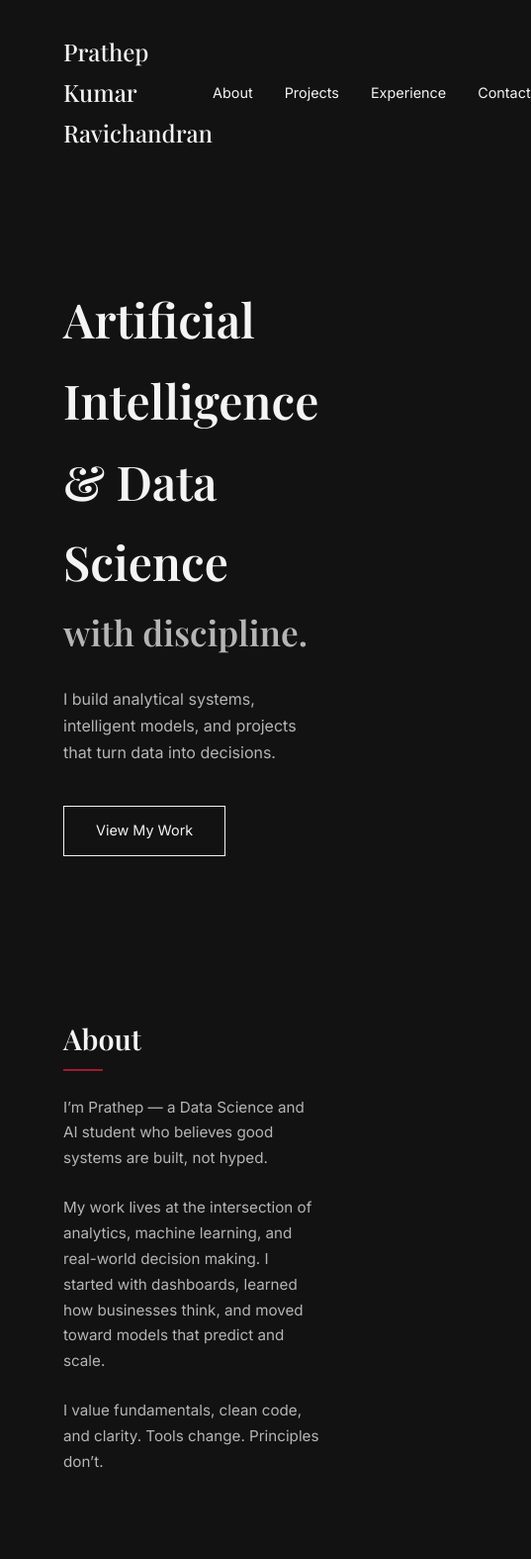
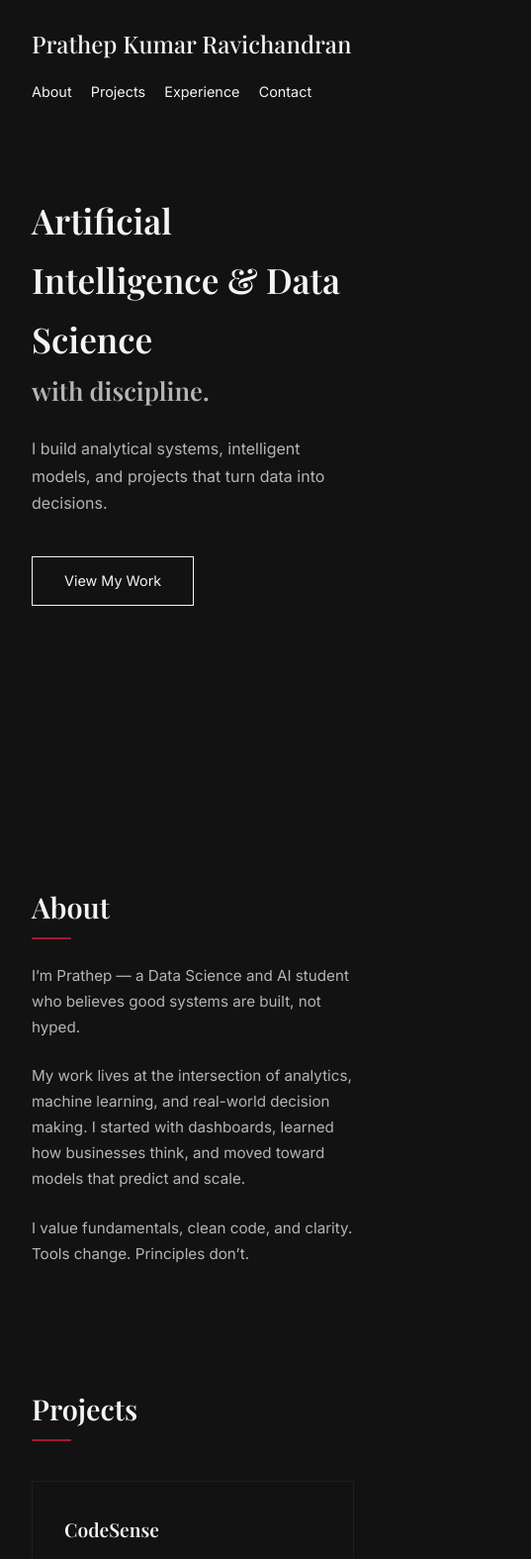
Before and after one commit to Pradxpk-88/pradeep-web, a plain HTML site: page index.html in a window 390 px wide. Shown: the top 1575 px of the page at 99% size, 537 px wide, since content can reach past the window. Drawn offline with nearby package versions, Linux system fonts and the light colour scheme.

Commit message:
Final polished version

```diff
--- a/css/style.css
+++ b/css/style.css
@@ -332,3 +332,58 @@ body {
   color: var(--red);
   border-bottom-color: var(--red);
 }
+/* ------------------
+   Mobile Responsiveness
+------------------- */
+@media (max-width: 768px) {
+
+  .nav {
+    padding: 1.5rem 2rem;
+    flex-direction: column;
+    align-items: flex-start;
+    gap: 1rem;
+  }
+
+  .nav-links {
+    gap: 1.2rem;
+    font-size: 0.85rem;
+  }
+
+  .hero-content {
+    padding: 4rem 2rem;
+  }
+
+  .hero-content h1 {
+    font-size: 2.2rem;
+  }
+
+  .hero-content h1 span {
+    font-size: 1.6rem;
+  }
+
+  .about,
+  .projects,
+  .experience,
+  .contact {
+    padding: 3rem 2rem;
+  }
+
+  .project-list {
+    grid-template-columns: 1fr;
+  }
+
+  .experience-item {
+    grid-template-columns: 1fr;
+    gap: 1rem;
+  }
+
+  .contact-links {
+    flex-direction: column;
+    gap: 1rem;
+  }
+
+  .footer {
+    padding: 2rem;
+    text-align: center;
+  }
+}
```
